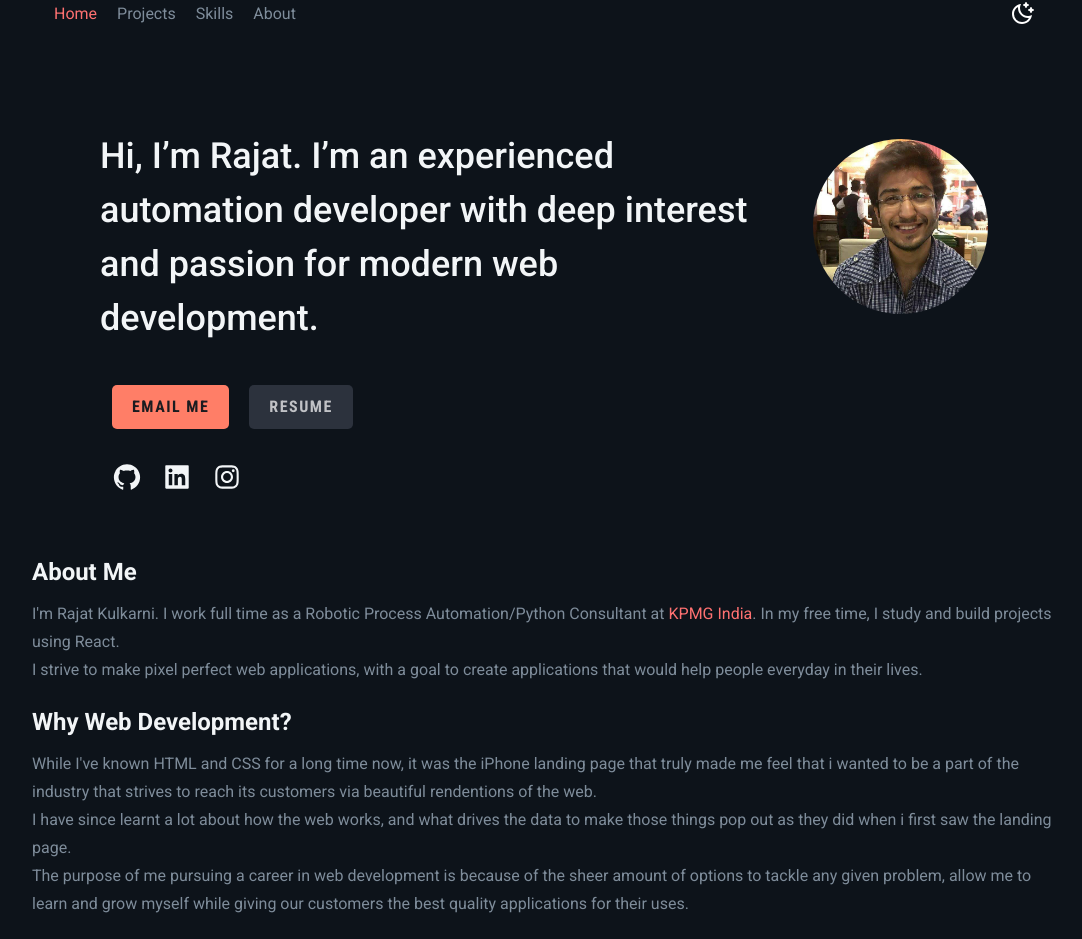
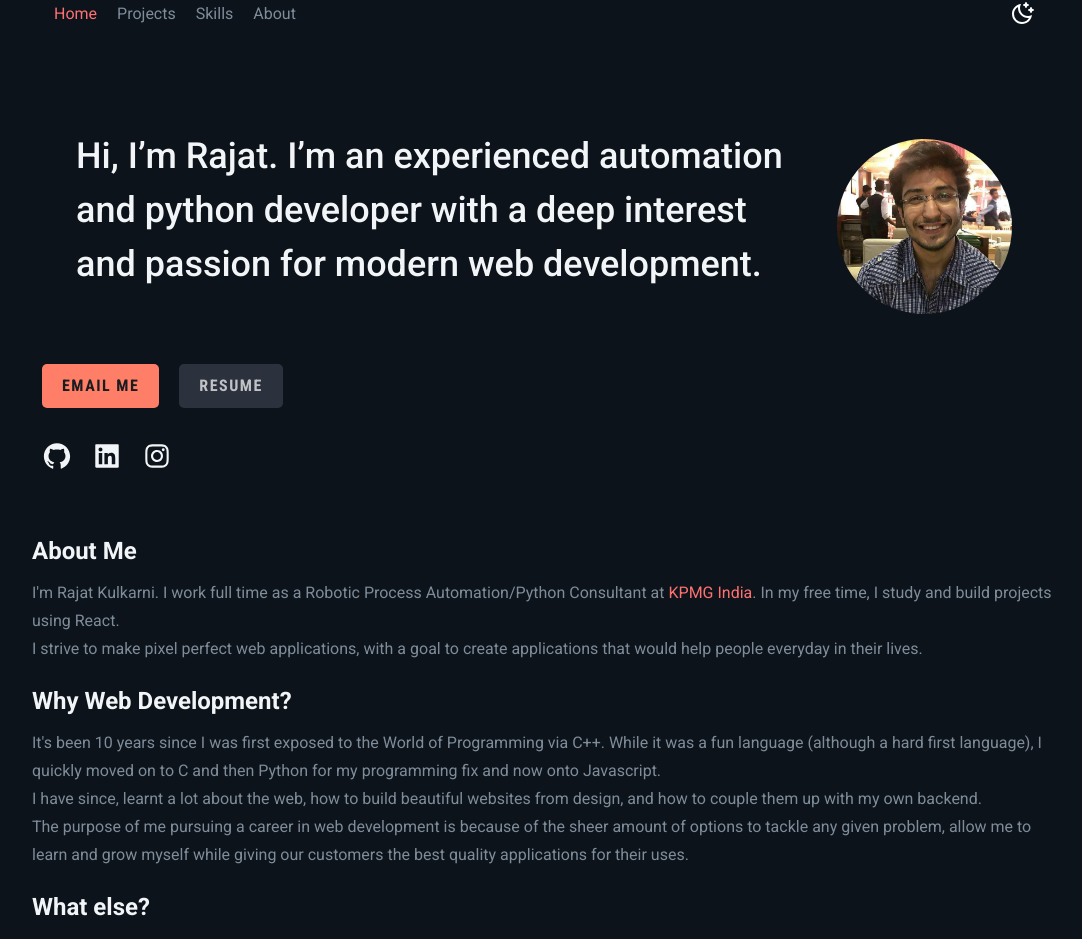
Before and after one commit to rajatkulkarni95/portfolio-v3, a React (Create React App) app: page / in a window 1280 px wide. Shown: the part 38-977 px from the top of the page, without its empty margins (96-1178 px from the left). Built offline with nearby package versions, Linux system fonts and the light colour scheme.

Commit message:
About me text changed, Hero padding shifted toward left

```diff
--- a/src/components/Button-Container/index.js
+++ b/src/components/Button-Container/index.js
@@ -21,7 +21,7 @@ export const ButtonContainer = () => (
 
 const Flex = styled.div`
   display: flex;
-  padding: 10px 70px;
+  padding: 10px 0;
 
   @media (max-width: 1024px) {
     padding: 10px 40px;
--- a/src/components/Hero/index.js
+++ b/src/components/Hero/index.js
@@ -6,8 +6,8 @@ export const Hero = () => {
   return (
     <Flex>
       <Text>
-        Hi, I’m Rajat. I’m an experienced automation developer with deep
-        interest and passion for modern web development.
+        Hi, I’m Rajat. I’m an experienced automation and python developer with a
+        deep interest and passion for modern web development.
       </Text>
       <Avatar />
     </Flex>
@@ -17,7 +17,7 @@ export const Hero = () => {
 const Flex = styled.div`
   display: flex;
   justify-content: space-evenly;
-  padding: 30px;
+  padding: 30px 0;
 
   @media (max-width: ${(p) => p.theme.screens.lg}) {
     flex-direction: column-reverse;
--- a/src/components/Social/index.js
+++ b/src/components/Social/index.js
@@ -23,7 +23,7 @@ export const Socials = () => {
 const Wrapper = styled.div`
   display: flex;
   align-items: center;
-  margin: 20px 70px 40px 70px;
+  margin: 20px 70px 40px 0;
 
   @media (max-width: 1024px) {
     margin: 20px 40px 40px 40px;
--- a/src/pages/About.js
+++ b/src/pages/About.js
@@ -19,15 +19,14 @@ export const AboutPage = () => (
     <Section>
       <Heading>Why Web Development?</Heading>
       <Text>
-        While I've known HTML and CSS for a long time now, it was the iPhone
-        landing page that truly made me feel that i wanted to be a part of the
-        industry that strives to reach its customers via beautiful rendentions
-        of the web.
+        It's been 10 years since I was first exposed to the World of Programming
+        via C++. While it was a fun language (although a hard first language), I
+        quickly moved on to C and then Python for my programming fix and now
+        onto Javascript.
       </Text>
       <Text>
-        I have since learnt a lot about how the web works, and what drives the
-        data to make those things pop out as they did when i first saw the
-        landing page.
+        I have since, learnt a lot about the web, how to build beautiful
+        websites from design, and how to couple them up with my own backend.
       </Text>
       <Text>
         The purpose of me pursuing a career in web development is because of the
@@ -39,9 +38,8 @@ export const AboutPage = () => (
     <Section>
       <Heading>What else?</Heading>
       <Text>
-        You can usually see me watching the current Formula 1 race, watching
-        highlights of the last race, watching videos of the previous races or
-        being in the formula 1 subreddit (Gee! Guess I like Formula 1).
+        A huge Formula 1 fan, can be seen on weekends, watching the race or
+        reading on the internet.
       </Text>
       <Text>Also can be seen losing MMR at Dota most times.</Text>
     </Section>
```
